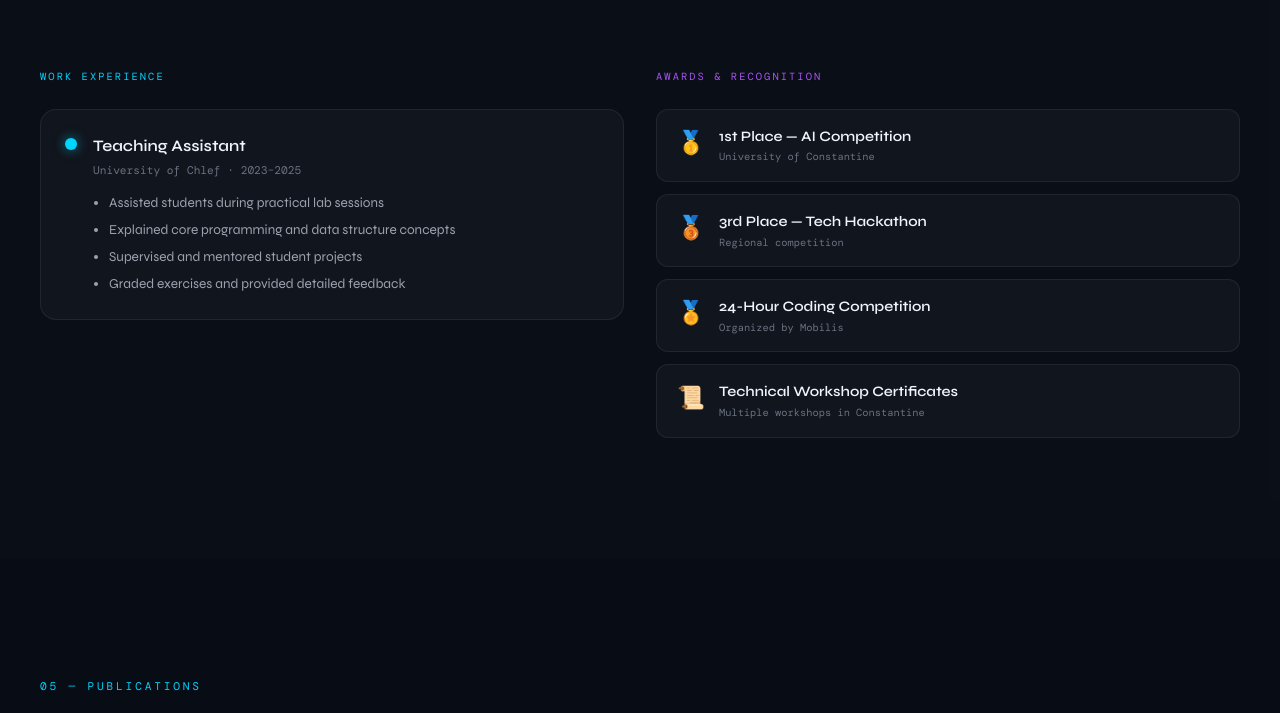
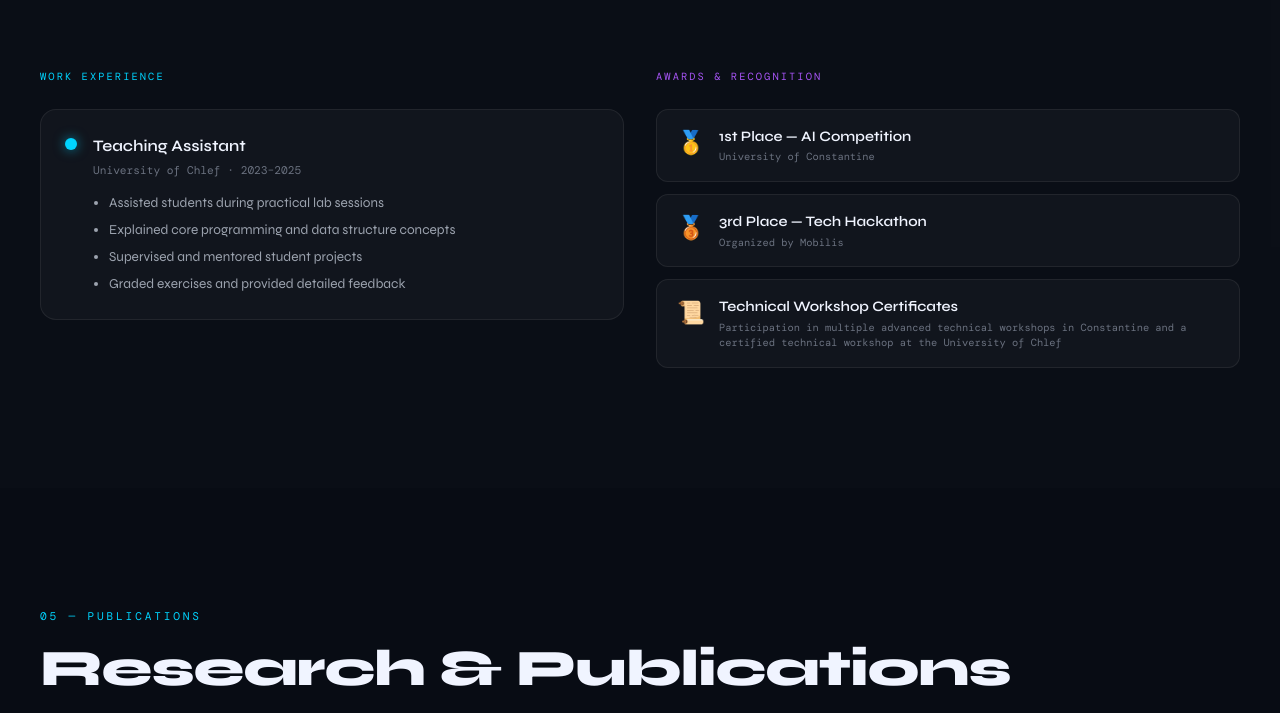
Before and after one commit to ilyas-ali-benyahia/portfolio, a React (Create React App) app: page / in a window 1280 px wide. Shown: the part 4618-5331 px from the top of the page. Built offline with nearby package versions, Linux system fonts and the light colour scheme; a web font is replaced by a local one.

Commit message:
Refine award details in portfolio component
Updated award descriptions for clarity and detail.

```diff
--- a/src/portfolio.jsx
+++ b/src/portfolio.jsx
@@ -746,9 +746,13 @@ const Portfolio = () => {
               <div style={{ display: 'flex', flexDirection: 'column', gap: 12 }}>
                 {[
                   { emoji: '🥇', title: '1st Place — AI Competition', desc: 'University of Constantine', color: '#f59e0b' },
-                  { emoji: '🥉', title: '3rd Place — Tech Hackathon', desc: 'Regional competition', color: '#6b7280' },
-                  { emoji: '🏅', title: '24-Hour Coding Competition', desc: 'Organized by Mobilis', color: '#00d4ff' },
-                  { emoji: '📜', title: 'Technical Workshop Certificates', desc: 'Multiple workshops in Constantine', color: '#a855f7' },
+                  { emoji: '🥉', title: '3rd Place — Tech Hackathon', desc: 'Organized by Mobilis', color: '#6b7280' },
+                 {
+  emoji: '📜',
+  title: 'Technical Workshop Certificates',
+  desc: 'Participation in multiple advanced technical workshops in Constantine and a certified technical workshop at the University of Chlef',
+  color: '#a855f7'
+},
                 ].map(award => (
                   <div key={award.title} className="award-card">
                     <span style={{ fontSize: '1.4rem' }}>{award.emoji}</span>
```
